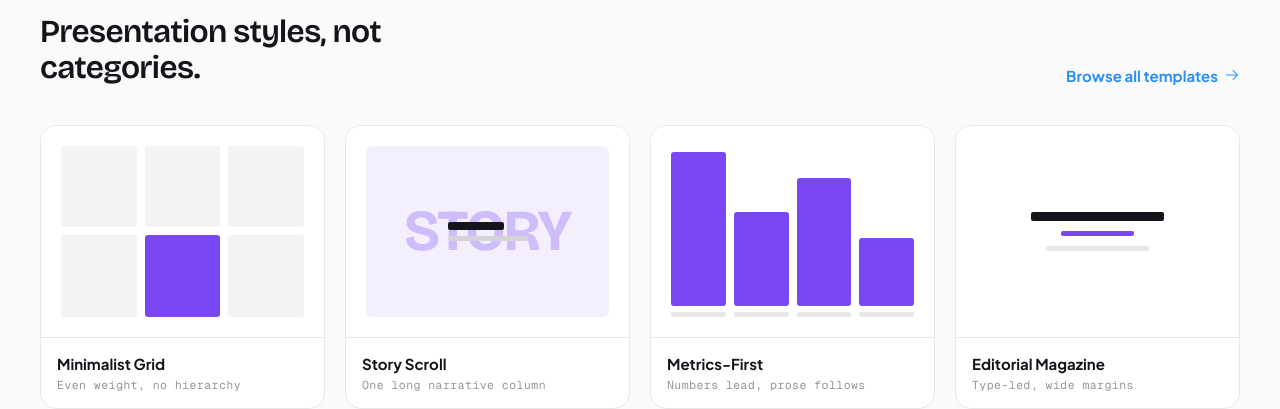
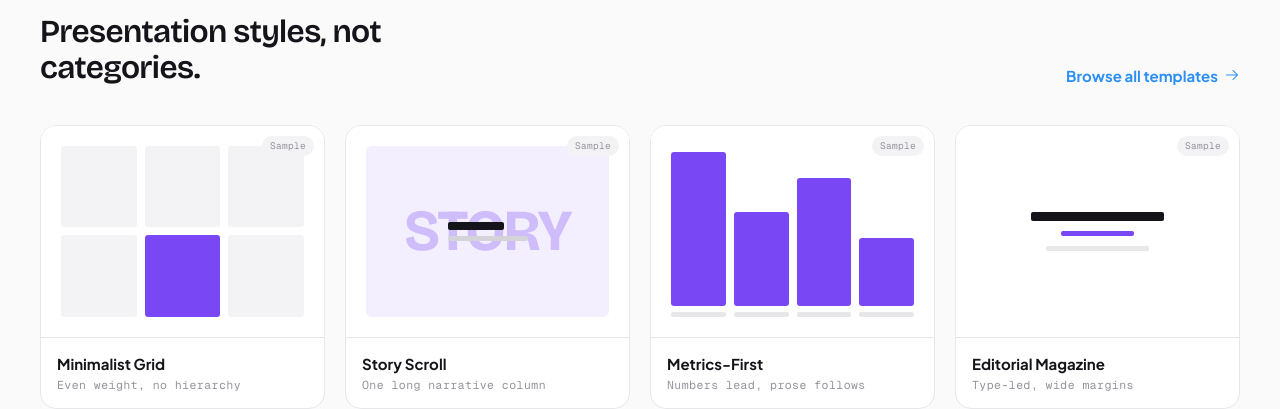
Before and after one commit to zainqasim20/vitrine-react, a React (Vite) app: page / in a window 1280 px wide. Shown: the part 1526-1935 px from the top of the page. Built offline with nearby package versions, Linux system fonts and the light colour scheme; no server answers.

Commit message:
Landing page teaser section

```diff
--- a/src/pages/Landing.tsx
+++ b/src/pages/Landing.tsx
@@ -3,7 +3,7 @@ import { Link, useNavigate } from 'react-router-dom';
 import { Logo } from '../components/Logo';
 import { ThemeSwitch } from '../components/ThemeSwitch';
 import { TemplateThumb } from '../components/TemplateThumb';
-import { HOW_STEPS, TEMPLATE_TEASERS } from '../lib/data';
+import { HOW_STEPS, TEMPLATE_QUERY, TEMPLATE_TEASERS } from '../lib/data';
 import { useApp } from '../lib/store';
 
 const WORDS = ['portfolio', 'case study', 'showcase page'];
@@ -62,7 +62,7 @@ function useTypewriter() {
 
 export function Landing() {
   const navigate = useNavigate();
-  const { actions } = useApp();
+  const { state, actions } = useApp();
   const typeText = useTypewriter();
   const [landingDemo, setLandingDemo] = useState(0);
 
@@ -73,6 +73,14 @@ export function Landing() {
     actions.startNewProject();
     navigate('/create');
   };
+
+  // Same real Pexels fetch as the Templates gallery, triggered for this
+  // page's own smaller teaser set -- kept in sync with apiStatus so a fetch
+  // that arrives before /api/status resolves still runs once it does.
+  useEffect(() => {
+    TEMPLATE_TEASERS.forEach((t) => actions.fetchStockPhoto(TEMPLATE_QUERY[t.kind]));
+    // eslint-disable-next-line react-hooks/exhaustive-deps
+  }, [state.apiStatus.checked, state.apiStatus.pexels]);
 
   return (
     <div style={{ minHeight: '100vh', display: 'flex', flexDirection: 'column', background: 'var(--bg)', color: 'var(--text)' }}>
@@ -256,17 +264,58 @@ export function Landing() {
             </div>
 
             <div style={{ display: 'grid', gridTemplateColumns: 'repeat(4, minmax(0, 1fr))', gap: 20 }}>
-              {TEMPLATE_TEASERS.map((t) => (
+              {TEMPLATE_TEASERS.map((t) => {
+                const query = TEMPLATE_QUERY[t.kind];
+                const stock = actions.getStockPhoto(query);
+                const isReady = stock.status === 'ready';
+                const tagTitle =
+                  stock.status === 'unavailable'
+                    ? 'Live photos need a Pexels key'
+                    : stock.status === 'error'
+                      ? 'Sample photo unavailable right now'
+                      : isReady
+                        ? `Photo: ${stock.photo.photographer} / Pexels`
+                        : 'Loading sample photo…';
+                return (
                   <div key={t.name} style={{ border: '1px solid var(--border)', borderRadius: 16, background: 'var(--surface)', overflow: 'hidden' }}>
-                  <div style={{ aspectRatio: '4 / 3', background: 'var(--surface)', borderBottom: '1px solid var(--border)', padding: 20 }}>
+                    <div style={{ position: 'relative', aspectRatio: '4 / 3', background: 'var(--surface)', borderBottom: '1px solid var(--border)', padding: isReady ? 0 : 20 }}>
+                      {isReady ? (
+                        <img
+                          src={stock.photo.thumb}
+                          alt={stock.photo.alt || t.name}
+                          style={{ width: '100%', height: '100%', objectFit: 'cover', display: 'block' }}
+                        />
+                      ) : (
                         <TemplateThumb kind={t.kind} />
+                      )}
+                      <span
+                        title={tagTitle}
+                        style={{
+                          position: 'absolute',
+                          right: 10,
+                          top: 10,
+                          height: 20,
+                          padding: '0 8px',
+                          borderRadius: 999,
+                          background: 'var(--surface-3)',
+                          color: 'var(--text-3)',
+                          fontFamily: "'Geist Mono', monospace",
+                          fontSize: 9.5,
+                          letterSpacing: '0.03em',
+                          display: 'inline-flex',
+                          alignItems: 'center',
+                        }}
+                      >
+                        Sample
+                      </span>
                     </div>
                     <div style={{ padding: 16, display: 'flex', flexDirection: 'column', gap: 4 }}>
                       <span style={{ fontSize: 15, fontWeight: 700 }}>{t.name}</span>
                       <span style={{ fontFamily: "'Geist Mono', monospace", fontSize: 11.5, letterSpacing: '0.04em', color: 'var(--text-3)' }}>{t.meta}</span>
                     </div>
                   </div>
-              ))}
+                );
+              })}
             </div>
           </div>
         </section>
```
Lines whose indentation alone changed are shown as unchanged.
